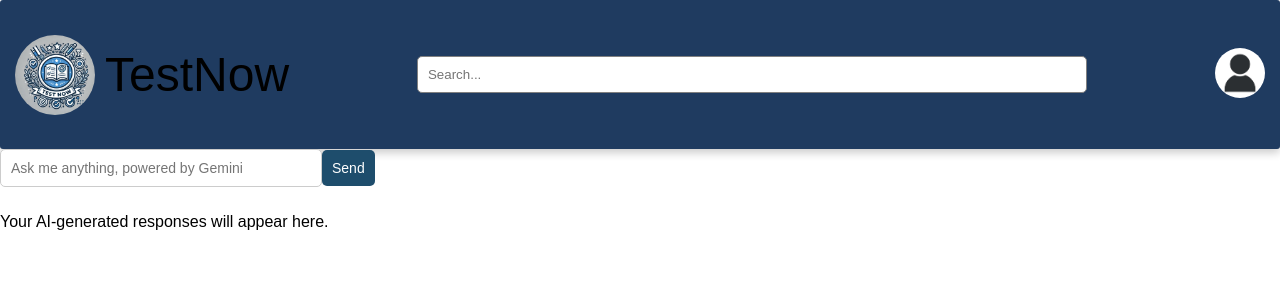
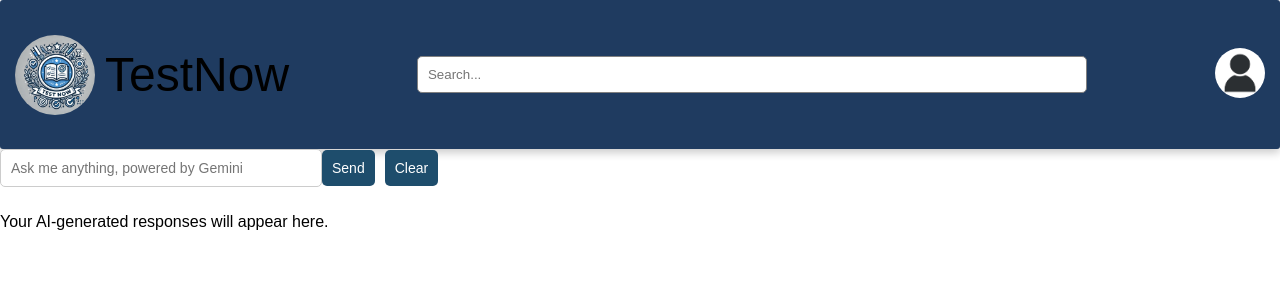
Before and after one commit to whogenkamp3/Capstone-frontend, a React (Create React App) app: page /aiwriting in a window 1280 px wide. Shown: the top 300 px of the page. Built offline with nearby package versions, Linux system fonts and the light colour scheme; sample sign-in values are in the browser's storage.

Commit message:
it works?

```diff
--- a/src/components/AIWriting.js
+++ b/src/components/AIWriting.js
@@ -5,7 +5,7 @@ import GeminiComponent from './GeminiComponent'; // GeminiComponent for API hand
 
 const AIWriting = () => {
     const [geminiPrompt, setGeminiPrompt] = useState(''); // State for user input
-    const [submittedPrompt, setSubmittedPrompt] = useState(null); // State for submitted input
+    const [submittedPrompt, setSubmittedPrompt, clearResponse] = useState(null); // State for submitted input
     //const navigate = useNavigate(); // To use for navigation
 
     const handleGeminiSubmit = () => {
@@ -14,6 +14,11 @@ const AIWriting = () => {
         } else {
             alert('Please enter a prompt to continue.');
         }
+    };
+
+    const handleClearResponse = () => {
+        setSubmittedPrompt(null); // Clear the submitted prompt
+        setGeminiPrompt(''); // Optionally clear the input field
     };
 
     return (
@@ -35,6 +40,13 @@ const AIWriting = () => {
                     <button className="chat-submit" onClick={handleGeminiSubmit}>
                         Send
                     </button>
+                    <button
+                        className="chat-submit"
+                        onClick={handleClearResponse}
+                        style={{ marginLeft: '10px' }}
+                    >
+                        Clear
+                    </button>
                 </div>
 
                 {/* Output Area */}
--- a/src/components/GeminiComponent.js
+++ b/src/components/GeminiComponent.js
@@ -41,11 +41,18 @@ const GeminiComponent = ({ prompt }) => {
         if (geminiResponse.candidates && Array.isArray(geminiResponse.candidates)) {
             return geminiResponse.candidates.map((candidate, index) => {
                 const text = candidate.content?.parts?.[0]?.text; // Safely access the deeply nested text
-                return (
-                    <div key={index}>
-                        <p>{text || 'No text available'}</p> {/* Display the text or fallback */}
-                    </div>
-                );
+                if (text) {
+                    // Split text by newline characters and map each paragraph to a <p> tag
+                    const paragraphs = text.split('\n').filter(paragraph => paragraph.trim() !== '');
+                    return (
+                        <div key={index} className="response-paragraphs">
+                            {paragraphs.map((paragraph, idx) => (
+                                <p key={idx}>{paragraph}</p> // Render each paragraph in its own <p> tag
+                            ))}
+                        </div>
+                    );
+                }
+                return <p key={index}>No text available</p>; // Fallback if no text
             });
         } else {
             return <p>No candidates available</p>; // Fallback for unexpected structures
```
